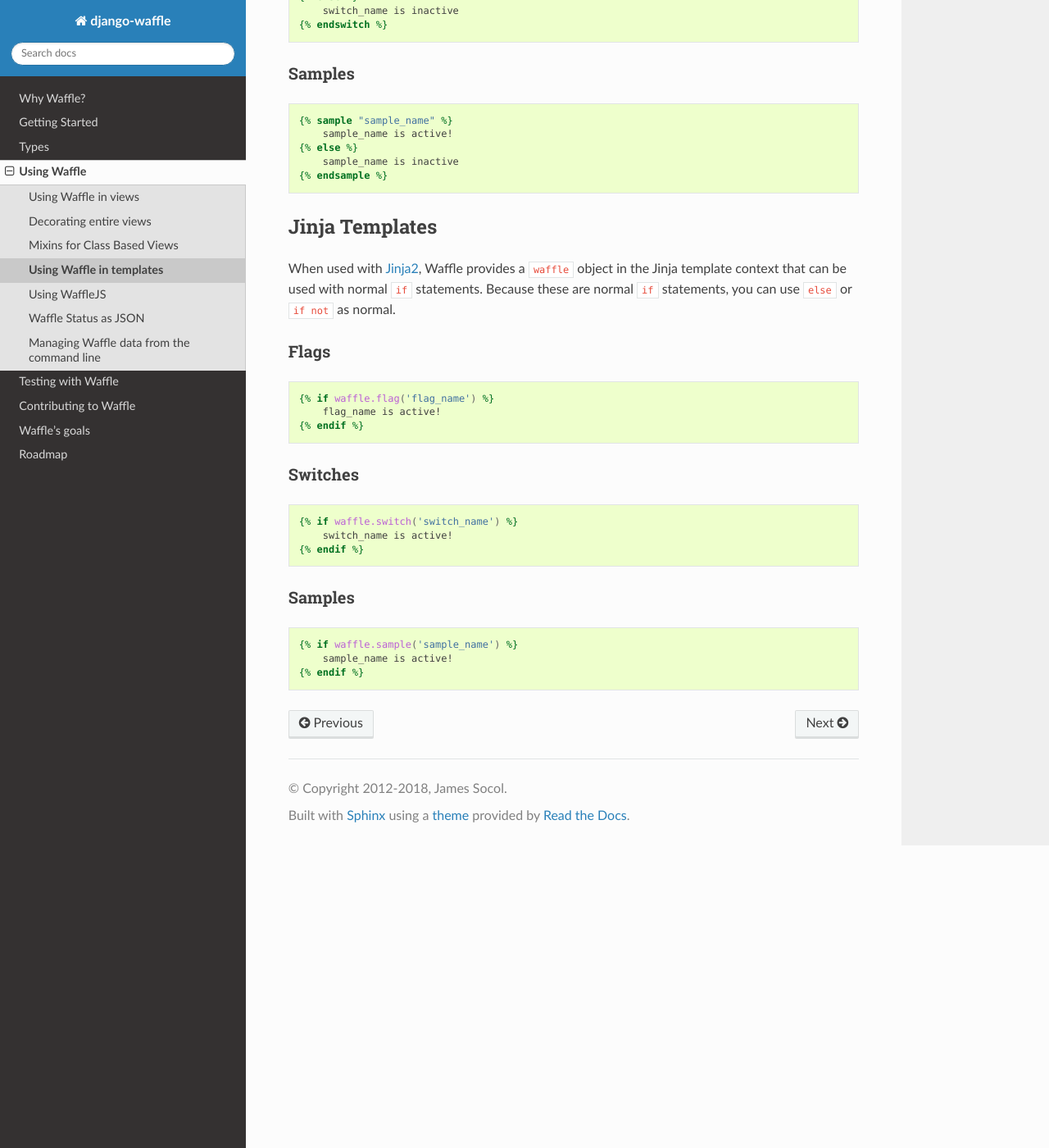
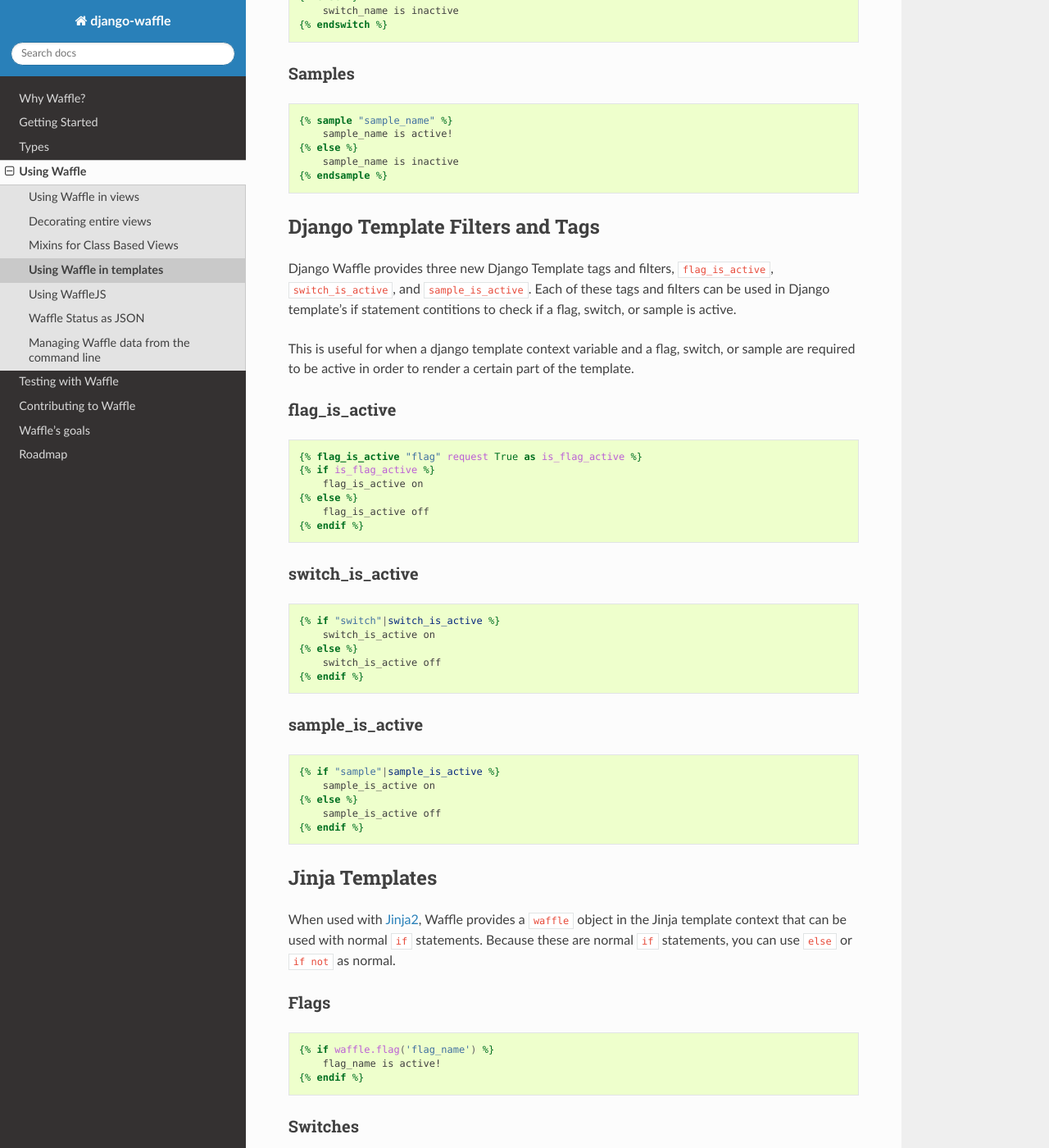
Before and after one commit to jazzband/django-waffle, a Sphinx documentation site: the page built from docs/usage/templates.rst, in a window 1280 px wide and 1400 px high, scrolled down 895 px. Shown: the whole window at 82% size. Built offline with Sphinx 7.4.7 and the Read the Docs theme 3.1.0, drawn with Linux system fonts in a browser that asks for light colours.

Commit message:
docs: adding documentation for template filters and tags for `flag_is_active`, `switch_is_active`, `sample_is_active`

```diff
--- a/docs/usage/templates.rst
+++ b/docs/usage/templates.rst
@@ -67,6 +67,51 @@
     {% endsample %}
 
 
+Django Template Filters and Tags
+================================
+Django Waffle provides three new Django Template tags and filters, ``flag_is_active``,
+``switch_is_active``, and ``sample_is_active``. Each of these tags and filters can be used in Django
+template's if statement contitions to check if a flag, switch, or sample is active.
+
+This is useful for when a django template context variable and a flag, switch, or sample are required to
+be active in order to render a certain part of the template.
+
+flag_is_active
+--------------
+
+::
+
+    {% flag_is_active "flag" request True as is_flag_active %}
+    {% if is_flag_active %}
+        flag_is_active on
+    {% else %}
+        flag_is_active off
+    {% endif %}
+
+switch_is_active
+----------------
+
+::
+
+    {% if "switch"|switch_is_active %}
+        switch_is_active on
+    {% else %}
+        switch_is_active off
+    {% endif %}
+
+sample_is_active
+----------------
+
+::
+
+    {% if "sample"|sample_is_active %}
+        sample_is_active on
+    {% else %}
+        sample_is_active off
+    {% endif %}
+
+
+
 .. _templates-jinja:
 
 Jinja Templates
```
